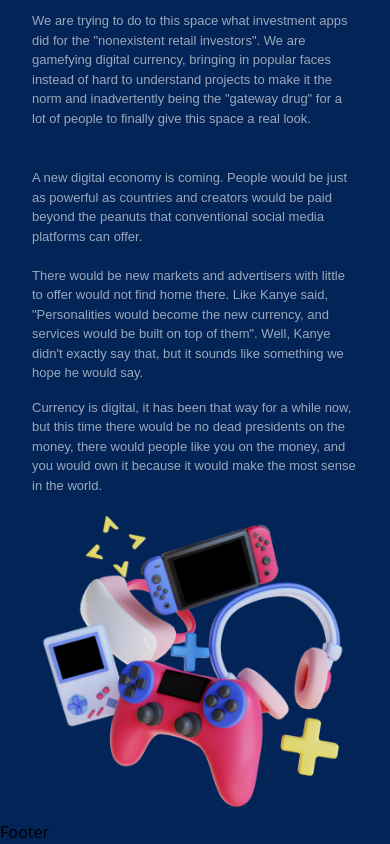
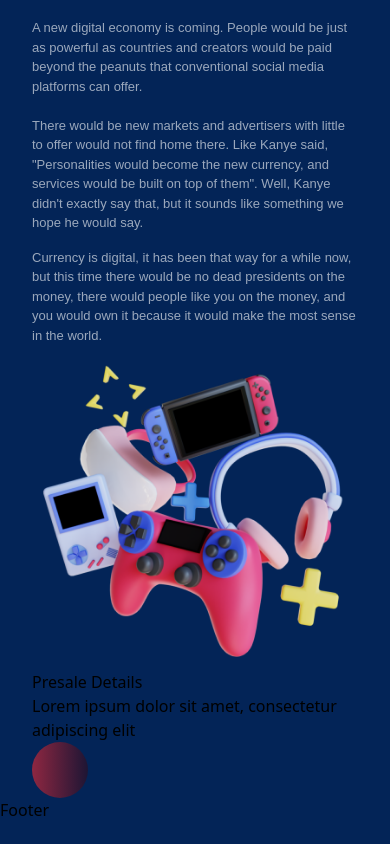
Before and after one commit to alone025/adminPanelFrontend, a React (Vite) app: page / in a window 390 px wide. Shown: the part 3645-4489 px from the top of the page. After the commit the page ends 4467 px from the top, so only its background shows below. Built offline with nearby package versions, Linux system fonts and the light colour scheme; a web font is replaced by a local one.

Commit message:
New page

```diff
--- a/src/App.jsx
+++ b/src/App.jsx
@@ -3,6 +3,7 @@ import { BrowserRouter as Router, Route, Routes } from 'react-router-dom';
 import Web from './web';
 import Navbar from './components/navbar/navbar';
 import Footer from './components/footer/footer';
+import AboutPage from './aboutPage';
 
 function App() {
 
@@ -12,6 +13,7 @@ function App() {
       <Navbar/>
       <Routes>
         <Route path='/' element={<Web/>}  />
+        <Route path='/aboutcompany' element={<AboutPage/>}  />
       </Routes>
       <Footer/>
     </Router>
--- /dev/null
+++ b/src/aboutPage.jsx
@@ -0,0 +1,9 @@
+
+
+const AboutPage = () => {
+  return (
+    <div>AboutPage</div>
+  )
+}
+
+export default AboutPage
--- a/src/index.css
+++ b/src/index.css
@@ -18,3 +18,8 @@
 body {
   background: #032457;
 }
+
+.div-bg{
+  background: linear-gradient(90deg, #8E2741 0%, #1D1534 100%);
+
+}
--- a/src/web.jsx
+++ b/src/web.jsx
@@ -69,7 +69,7 @@ const Web = () => {
         </div>
       </div>
 
-      <div className="game-page mt-[300px] lg:mt-[600px] xl:mt-[500px] 2xl:mt-[400px] flex flex-col xl:flex-row justify-between">
+      <div className="game-page mt-[150px] sm:mt-[300px] lg:mt-[600px] xl:mt-[500px] 2xl:mt-[400px] flex flex-col xl:flex-row justify-between">
         <div className="left-side xl:max-w-[644px]">
           <h3 className="text-[32px] sm:text-[34px] md:text-[36px] font-inter font-semibold  text-[#FFF] lg:text-[#191B21] mb-[33px] ">Информация про плоформу</h3>
           <p className="text-[13px] sm:text-[14px] md:text-[15px] lg:text-[16px] text-[#FFF] lg:text-[#191B21] font-azosansLight opacity-60 flex flex-col" >
@@ -124,6 +124,23 @@ const Web = () => {
         </div>
         <img src="../public/Subtract.png" alt="" className="absolute hidden lg:block lg:top-[2460px] left-0 w-[-webkit-fill-available] -z-10" />
       </div>
+
+
+    {/* New block */}
+
+      <div className="new-block">
+        <div className="title">
+          <h3>Presale Details</h3>
+        </div>
+        <div className="tabs">
+          <div className="tab--">
+            <p>Lorem ipsum dolor sit amet, consectetur adipiscing elit</p>
+            <div className="div-bg w-[56px] h-[56px] rounded-full"></div>
+          </div>
+        </div>
+      </div>
+
+
     </div>
   );
 };
```
